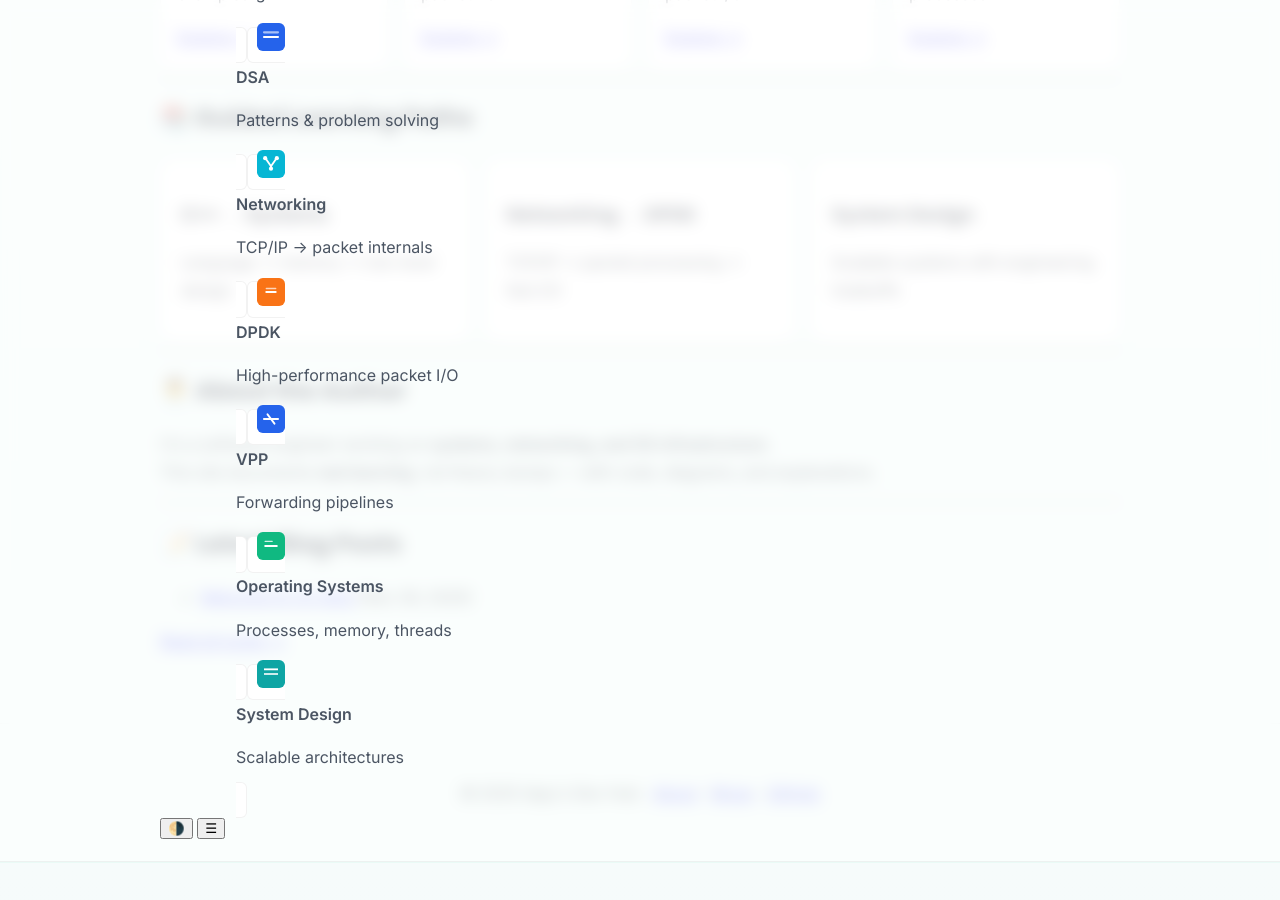
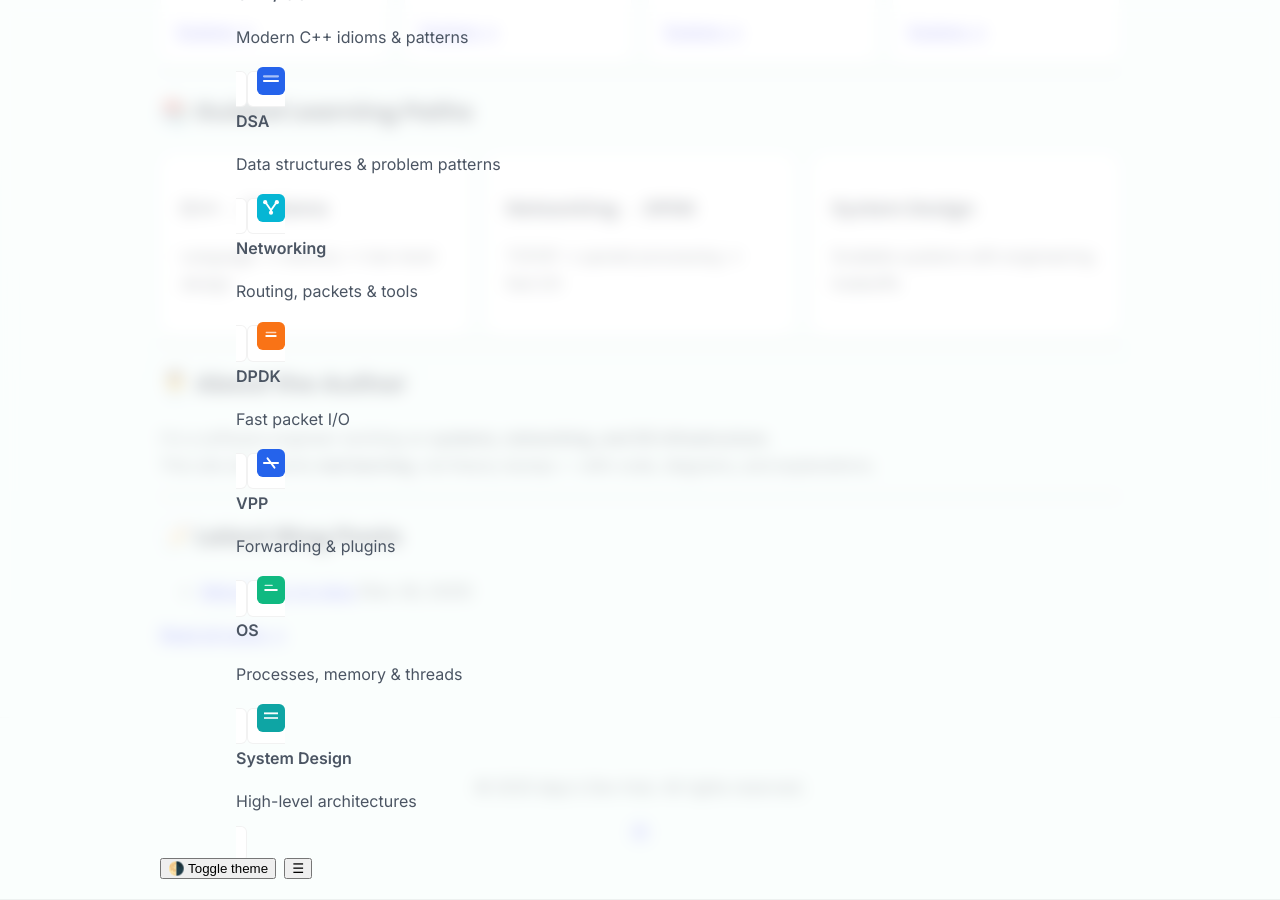
Before and after one commit to Ajay3007/ajdevhub, a Jekyll site: the page built from docs/index.md, in a window 1280 px wide and 900 px high, scrolled down 1792 px. Built offline with Jekyll 4.4.1, drawn with Linux system fonts in a browser that asks for light colours; before the commit the page ends 2655 px from its top, so only the background shows below that; some of the changed text lies outside the part shown.

Commit message:
default layout fix

```diff
--- a/docs/_layouts/default.html
+++ b/docs/_layouts/default.html
@@ -3,80 +3,70 @@
   <head>
     <meta charset="utf-8" />
     <meta name="viewport" content="width=device-width, initial-scale=1" />
-
     <title>{{ page.title | default: site.title }}</title>
     <meta name="description" content="{{ page.description | default: site.description }}">
-
-    {% seo %}
-
     <link rel="preconnect" href="https://fonts.googleapis.com">
     <link rel="preconnect" href="https://fonts.gstatic.com" crossorigin>
     <link href="https://fonts.googleapis.com/css2?family=Inter:wght@300;400;600&family=Poppins:wght@600;700&display=swap" rel="stylesheet">
-
     <link rel="stylesheet" href="{{ '/assets/css/style.css' | relative_url }}">
-
     <script>
+      // Expose base path (processed by Jekyll) so JS can build asset URLs without raw Liquid in JS files
       window._SITE_BASE = "{{ site.baseurl | default: '' }}";
     </script>
     <script defer src="{{ '/assets/js/main.js' | relative_url }}"></script>
   </head>
-
   <body>
     <a class="skip-link" href="#main-content">Skip to content</a>
-
     <header class="site-header">
       <div class="wrap">
-        <a class="brand" href="{{ site.baseurl }}/">{{ site.title }}</a>
-
+        <a class="brand" href="{{ site.baseurl | default: '/' }}">{{ site.title }}</a>
         <nav class="main-nav" id="main-nav">
           <a href="{{ site.baseurl }}/">Home</a>
 
           <div class="nav-item has-dropdown">
-            <a href="{{ site.baseurl }}/learning/" class="drop-toggle" aria-expanded="false">
-              Learning ▾
-            </a>
-            <div class="nav-dropdown" aria-hidden="true">
+            <a href="{{ site.baseurl }}/learning/" class="drop-toggle" aria-expanded="false">Learning ▾</a>
+              <div id="learning-dropdown" class="nav-dropdown" aria-hidden="true">
               <div class="dropdown-grid">
                 <a class="nav-card" href="{{ site.baseurl }}/cpp-oop/" data-icon="cpp">
                   <img src="{{ '/assets/icons/cpp.svg' | relative_url }}" class="icon" alt="C++">
                   <h4>C++ / OOP</h4>
-                  <p class="muted">Beginner → Advanced C++</p>
+                  <p class="muted">Modern C++ idioms & patterns</p>
                 </a>
 
                 <a class="nav-card" href="{{ site.baseurl }}/dsa/" data-icon="dsa">
                   <img src="{{ '/assets/icons/dsa.svg' | relative_url }}" class="icon" alt="DSA">
                   <h4>DSA</h4>
-                  <p class="muted">Patterns & problem solving</p>
+                  <p class="muted">Data structures & problem patterns</p>
                 </a>
 
                 <a class="nav-card" href="{{ site.baseurl }}/networking/" data-icon="network">
                   <img src="{{ '/assets/icons/network.svg' | relative_url }}" class="icon" alt="Networking">
                   <h4>Networking</h4>
-                  <p class="muted">TCP/IP → packet internals</p>
+                  <p class="muted">Routing, packets & tools</p>
                 </a>
 
                 <a class="nav-card" href="{{ site.baseurl }}/dpdk/" data-icon="dpdk">
                   <img src="{{ '/assets/icons/dpdk.svg' | relative_url }}" class="icon" alt="DPDK">
                   <h4>DPDK</h4>
-                  <p class="muted">High-performance packet I/O</p>
+                  <p class="muted">Fast packet I/O</p>
                 </a>
 
                 <a class="nav-card" href="{{ site.baseurl }}/vpp/" data-icon="vpp">
                   <img src="{{ '/assets/icons/vpp.svg' | relative_url }}" class="icon" alt="VPP">
                   <h4>VPP</h4>
-                  <p class="muted">Forwarding pipelines</p>
+                  <p class="muted">Forwarding & plugins</p>
                 </a>
 
                 <a class="nav-card" href="{{ site.baseurl }}/os/" data-icon="os">
                   <img src="{{ '/assets/icons/os.svg' | relative_url }}" class="icon" alt="OS">
-                  <h4>Operating Systems</h4>
-                  <p class="muted">Processes, memory, threads</p>
+                  <h4>OS</h4>
+                  <p class="muted">Processes, memory & threads</p>
                 </a>
 
                 <a class="nav-card" href="{{ site.baseurl }}/system-design/" data-icon="system">
-                  <img src="{{ '/assets/icons/system.svg' | relative_url }}" class="icon" alt="System Design">
+                  <img src="{{ '/assets/icons/system.svg' | relative_url }}" class="icon" alt="System">
                   <h4>System Design</h4>
-                  <p class="muted">Scalable architectures</p>
+                  <p class="muted">High-level architectures</p>
                 </a>
               </div>
             </div>
@@ -86,22 +76,21 @@
           <a href="{{ site.baseurl }}/blogs/">Blogs</a>
           <a href="{{ site.baseurl }}/about/">About</a>
         </nav>
-
-        <div class="header-actions">
-          <button id="theme-toggle" class="theme-toggle" aria-label="Toggle theme">🌗</button>
+        <div style="display:flex;gap:.5rem;align-items:center">
+          <button id="theme-toggle" class="theme-toggle" aria-label="Toggle theme">🌗 <span class="sr-only">Toggle theme</span></button>
           <button class="nav-toggle" id="nav-toggle" aria-label="Toggle menu">☰</button>
         </div>
       </div>
     </header>
 
-    <main id="main-content" class="site-main">
+      <main id="main-content" class="site-main">
       <section class="hero">
         <div class="wrap">
           <h1 class="hero-title">{{ page.title | default: site.title }}</h1>
           <p class="hero-sub">{{ page.description | default: site.description }}</p>
           <div class="hero-actions">
-            <a class="btn" href="#learn">Start Learning</a>
-            <a class="btn ghost" href="https://github.com/Ajay3007">GitHub</a>
+            <a class="btn" href="#learn">Explore</a>
+            <a class="btn ghost" href="https://github.com/{{ site.github_repo | default: site.github_username }}">GitHub</a>
           </div>
         </div>
       </section>
@@ -113,11 +102,9 @@
 
     <footer class="site-footer">
       <div class="wrap">
-        <p>
-          © {{ site.time | date: '%Y' }} {{ site.title }} ·
-          <a href="{{ site.baseurl }}/about/">About</a> ·
-          <a href="{{ site.baseurl }}/blogs/">Blogs</a> ·
-          <a href="https://github.com/Ajay3007">GitHub</a>
+        <p>© {{ site.time | date: '%Y' }} {{ site.title }}. All rights reserved.</p>
+        <p class="links">
+          <a href="https://github.com/{{ site.github_username }}">@{{ site.github_username }}</a>
         </p>
       </div>
     </footer>
```
